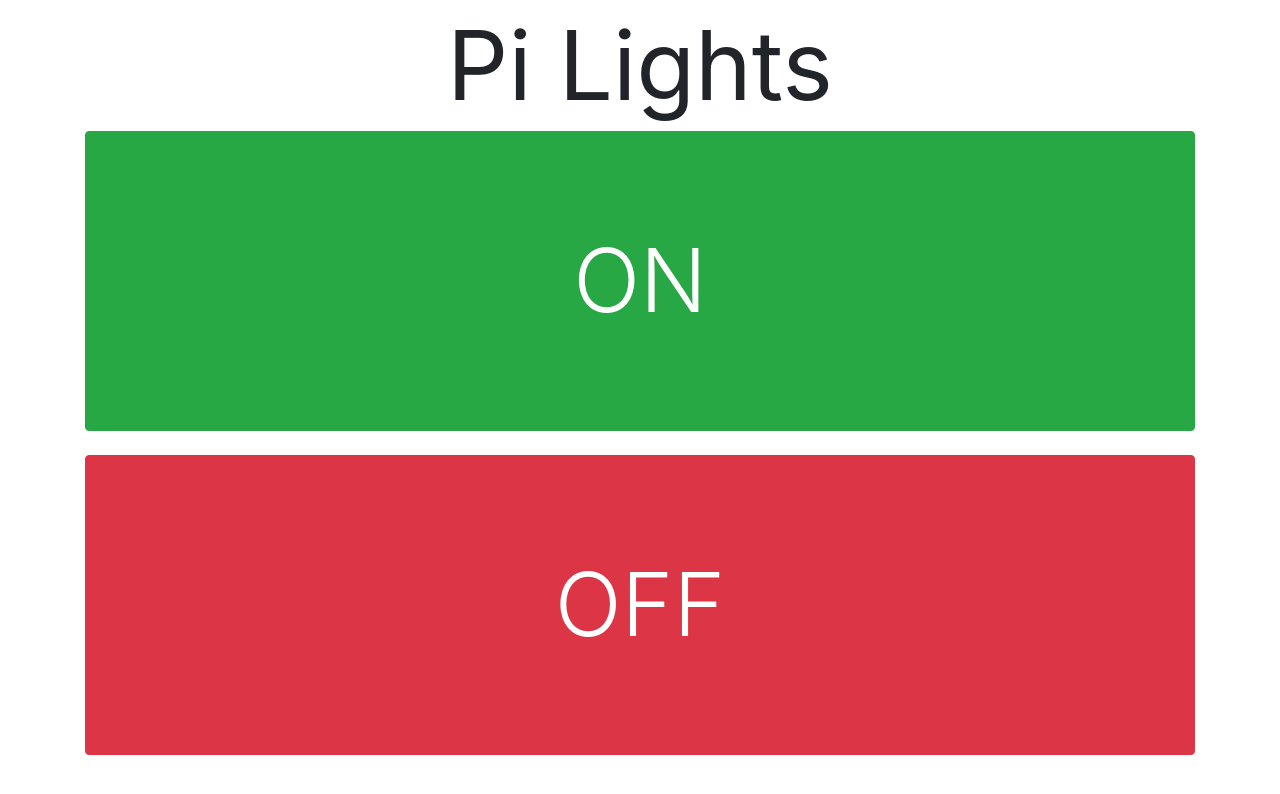
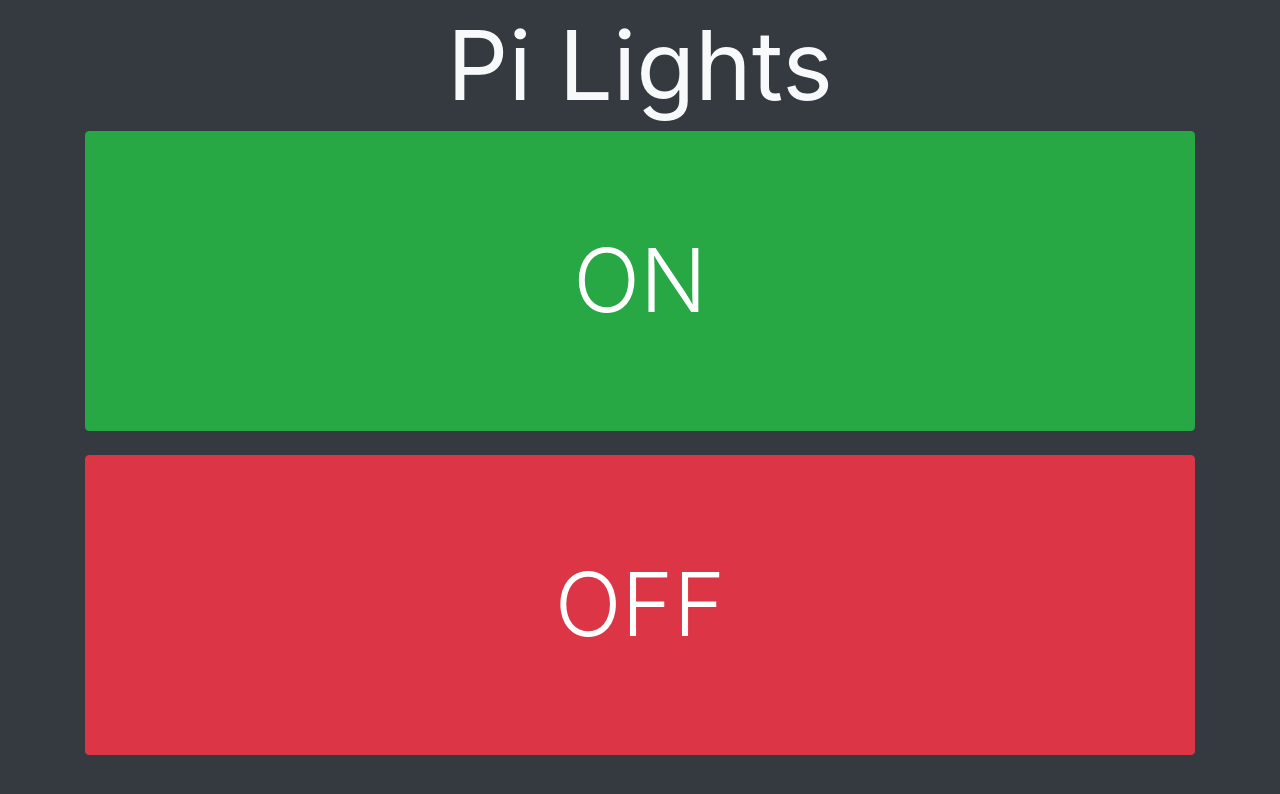
Before and after one commit to andrewmarklloyd/pi-lights, a plain HTML site: page static/index.html in a window 1280 px wide. Drawn offline with Linux system fonts and the light colour scheme.

Commit message:
Change background color

```diff
--- a/static/index.html
+++ b/static/index.html
@@ -3,11 +3,11 @@
   <meta http-equiv="Content-Type" content="text/html; charset=utf-8" />
     <title>Switch</title>
   </head>
-  <body>
+  <body class="bg-dark">
     <div class="container">
       <div class="row mt-1">
         <div class="col-lg mt-1">
-          <h1 class="display-1 text-center"><b>Pi Lights</b></h1>
+          <h1 class="display-1 text-center text-light"><b>Pi Lights</b></h1>
         </div>
       </div>
       <div class="row">
```
